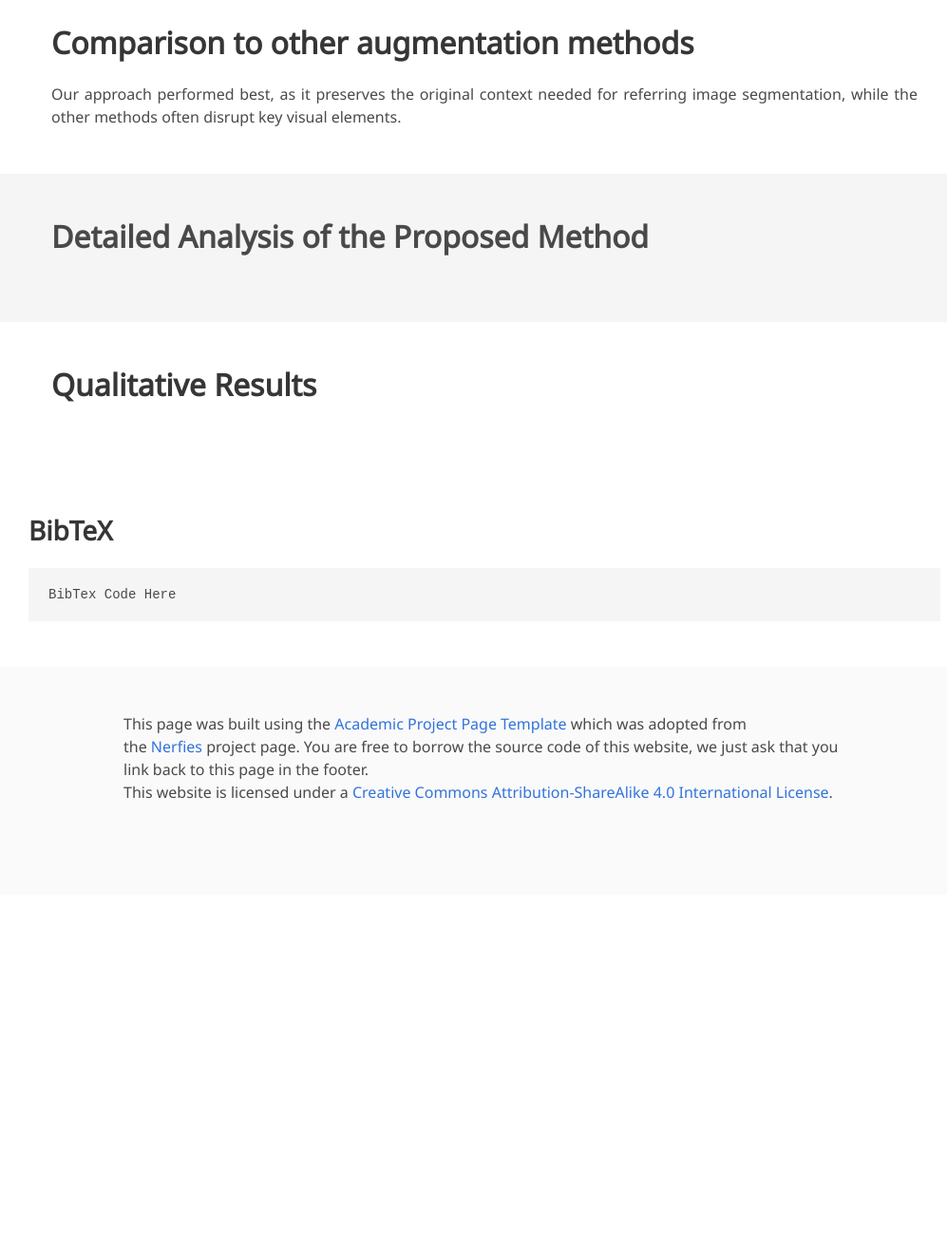
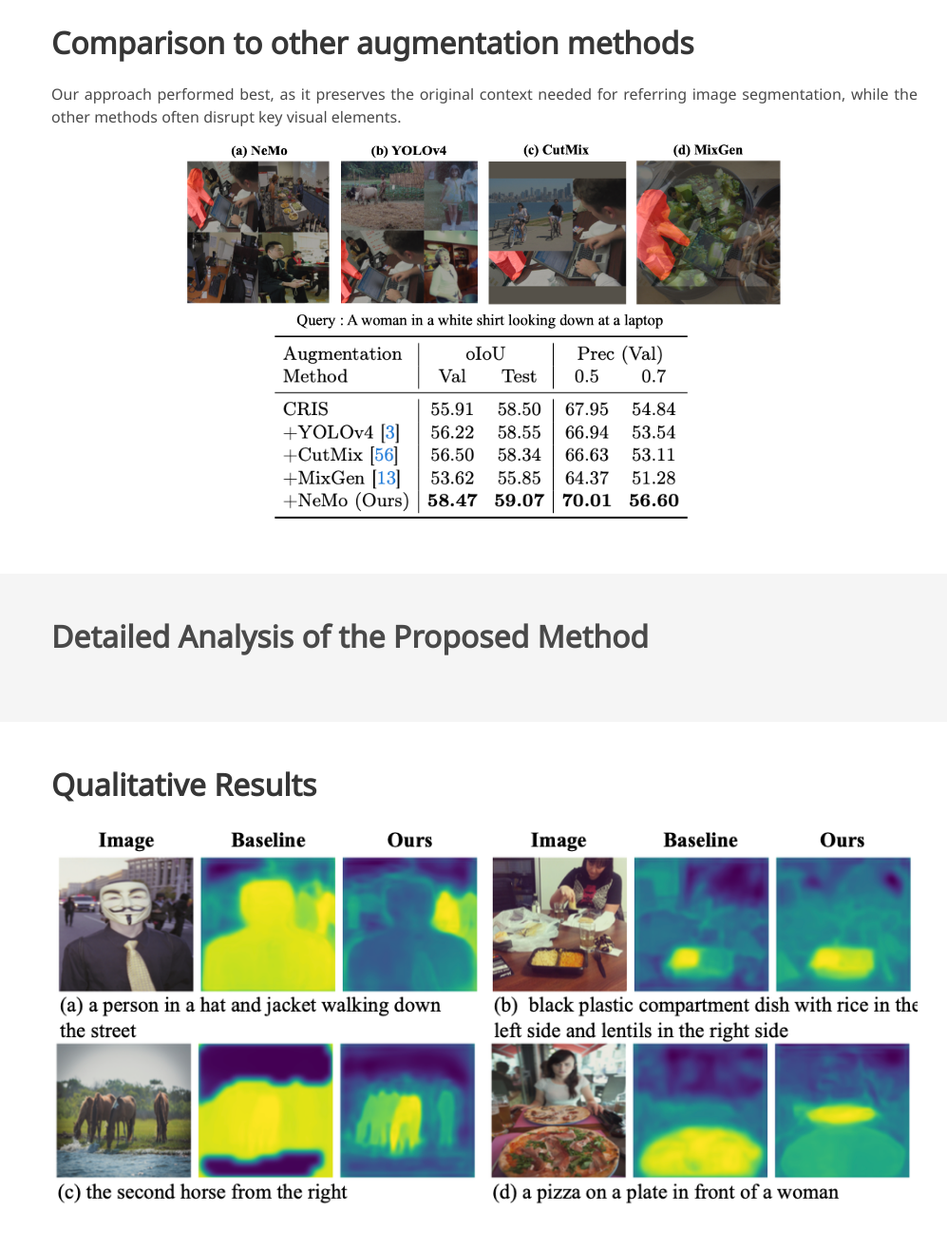
Before and after one commit to dddonghwa/NeMo, a plain HTML site: page index.html in a window 1280 px wide. Shown: the part 3784-5100 px from the top of the page at 95% size, without its empty margins (130-1127 px from the left). Before the commit the page ends 4726 px from the top, so only its background shows below. Drawn offline with nearby package versions, Linux system fonts and the light colour scheme; some icons are missing; a web font is replaced by a local one.

Commit message:
Update index.html

```diff
--- a/index.html
+++ b/index.html
@@ -252,7 +252,8 @@
           <div class="content has-text-justified">
             <p> Our approach performed best, as it preserves the original context needed for referring image segmentation, while the other methods often disrupt key visual elements.
         </p>
-<!--         <img src="static/images/overall_comparison.jpeg" width="100%" class="center" style="display: block; margin: 0 auto;"> -->
+        <img src="static/images/other_aug.png" width="70%" class="center" style="display: block; margin: 0 auto;">
+        <img src="static/images/other_aug_table.png" width="50%" class="center" style="display: block; margin: 0 auto;">
           </div>
         </div>
       </div>
@@ -287,7 +288,7 @@
           <div class="content has-text-justified">
             <p>
         </p>
-<!--         <img src="static/images/overall_comparison.jpeg" width="100%" class="center" style="display: block; margin: 0 auto;"> -->
+        <img src="static/images/qual_res.png" width="100%" class="center" style="display: block; margin: 0 auto;">
           </div>
         </div>
       </div>
```
